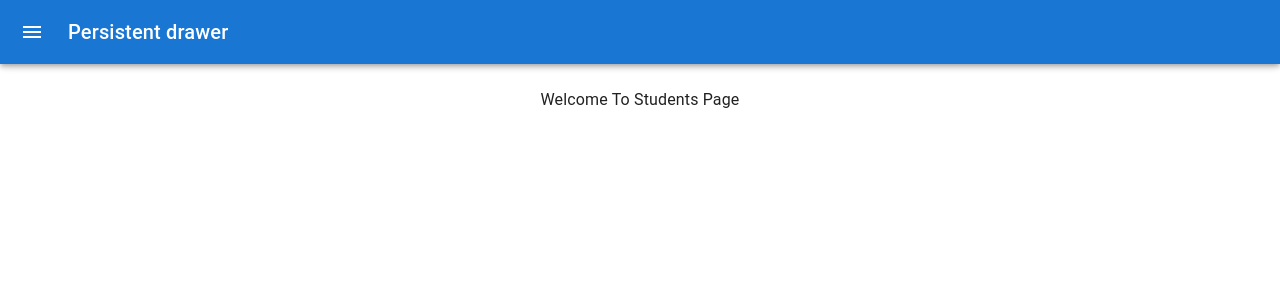
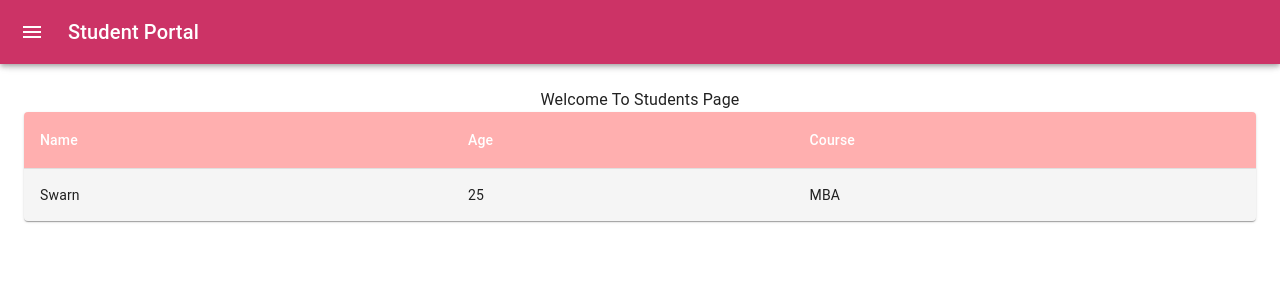
Before and after one commit to SwarnTyagi/student-portal, a React (Create React App) app in the folder frontend/: page /students in a window 1280 px wide. Shown: the top 300 px of the page. Built offline with nearby package versions, Linux system fonts and the light colour scheme.

Commit message:
Added Table Component with Student Data

```diff
--- a/frontend/src/components/Drawer/Drawer.js
+++ b/frontend/src/components/Drawer/Drawer.js
@@ -93,7 +93,7 @@ export default function PersistentDrawerLeft(props) {
             <MenuIcon />
           </IconButton>
           <Typography variant="h6" noWrap component="div">
-            Persistent drawer
+            Student Portal
           </Typography>
         </Toolbar>
       </AppBar>
@@ -122,21 +122,22 @@ export default function PersistentDrawerLeft(props) {
         <Divider />
         <Divider />
         <List>
-          {[{ title: "Students", icon: BorderColorIcon,url:"Students" },{title:"Teachers", icon:LibraryBooksIcon, url:"Teachers"}].map(
-            (listItem, index) => {
+          {[
+            { title: "Students", icon: BorderColorIcon, url: "Students" },
+            { title: "Teachers", icon: LibraryBooksIcon, url: "Teachers" },
+          ].map((listItem, index) => {
             const Icon = listItem.icon;
             return (
               <ListItem button key={listItem.title}>
                 <ListItemIcon>
                   <Icon />
                 </ListItemIcon>
-                  <Link to={"/"+listItem.url}>
+                <Link to={"/" + listItem.url}>
                   <ListItemText primary={listItem.title} />
                 </Link>
               </ListItem>
             );
-            }
-          )}
+          })}
         </List>
       </Drawer>
       <Main open={open}>
--- /dev/null
+++ b/frontend/src/components/Table/Table.js
@@ -0,0 +1,71 @@
+import * as React from "react";
+import { styled } from "@mui/material/styles";
+import Table from "@mui/material/Table";
+import TableBody from "@mui/material/TableBody";
+import TableCell, { tableCellClasses } from "@mui/material/TableCell";
+import TableContainer from "@mui/material/TableContainer";
+import TableHead from "@mui/material/TableHead";
+import TableRow from "@mui/material/TableRow";
+import Paper from "@mui/material/Paper";
+
+const StyledTableCell = styled(TableCell)(({ theme }) => {
+  return {
+    [`&.${tableCellClasses.head}`]: {
+      backgroundColor: theme.palette.secondary.light,
+      color: theme.palette.common.white,
+    },
+    [`&.${tableCellClasses.body}`]: {
+      fontSize: 14,
+    },
+  };
+});
+
+const StyledTableRow = styled(TableRow)(({ theme }) => ({
+  "&:nth-of-type(odd)": {
+    backgroundColor: theme.palette.action.hover,
+  },
+  // hide last border
+  "&:last-child td, &:last-child th": {
+    border: 0,
+  },
+}));
+
+function createData(name, calories, fat, carbs, protein) {
+  return { name, calories, fat, carbs, protein };
+}
+
+const rows = [
+  createData("Frozen yoghurt", 159, 6.0, 24, 4.0),
+  createData("Ice cream sandwich", 237, 9.0, 37, 4.3),
+  createData("Eclair", 262, 16.0, 24, 6.0),
+  createData("Cupcake", 305, 3.7, 67, 4.3),
+  createData("Gingerbread", 356, 16.0, 49, 3.9),
+];
+
+export default function CustomTable({ headerColumns, data }) {
+  console.log("headerColumns", headerColumns);
+  return (
+    <TableContainer component={Paper}>
+      <Table sx={{ minWidth: 700 }} aria-label="customized table">
+        <TableHead>
+          <TableRow>
+            {headerColumns.map((headerColumn) => {
+              return <StyledTableCell>{headerColumn.title}</StyledTableCell>;
+            })}
+          </TableRow>
+        </TableHead>
+        <TableBody>
+          {data.map((row) => (
+            <StyledTableRow key={row.name}>
+              {headerColumns.map((headerColumn) => {
+                return (
+                  <StyledTableCell>{row[headerColumn.name]}</StyledTableCell>
+                );
+              })}
+            </StyledTableRow>
+          ))}
+        </TableBody>
+      </Table>
+    </TableContainer>
+  );
+}
--- a/frontend/src/containers/students/Students.js
+++ b/frontend/src/containers/students/Students.js
@@ -1,6 +1,20 @@
 import React from "react";
 
+import Table from "../../components/Table/Table";
+
+const COLUMNS = [
+  { name: "name", title: "Name" },
+  { name: "age", title: "Age" },
+  { name: "course", title: "Course" },
+];
+
+const DATA = [{ name: "Swarn", age: 25, course: "MBA" }];
 const Student = () => {
-  return <div> Welcome To Students Page</div>;
+  return (
+    <div>
+      Welcome To Students Page
+      <Table headerColumns={COLUMNS} data={DATA} />
+    </div>
+  );
 };
 export default Student;
--- /dev/null
+++ b/frontend/src/customTheme.js
@@ -0,0 +1,20 @@
+import { createTheme } from "@mui/material/styles";
+
+const theme = createTheme({
+  palette: {
+    primary: {
+      light: "#DB6D92",
+      main: "#CC3366",
+      dark: "#922449",
+      contrastText: "#fff",
+    },
+    secondary: {
+      light: "#FFAFAF",
+      main: "#FF9999",
+      dark: "#FF4242",
+      contrastText: "#000",
+    },
+  },
+});
+
+export default theme;
```
Also changed, not shown: frontend/src/App.js (+7 -0 lines), frontend/src/containers/teachers/Teachers.js (+3 -5 lines). Lines whose indentation alone changed are shown as unchanged.
